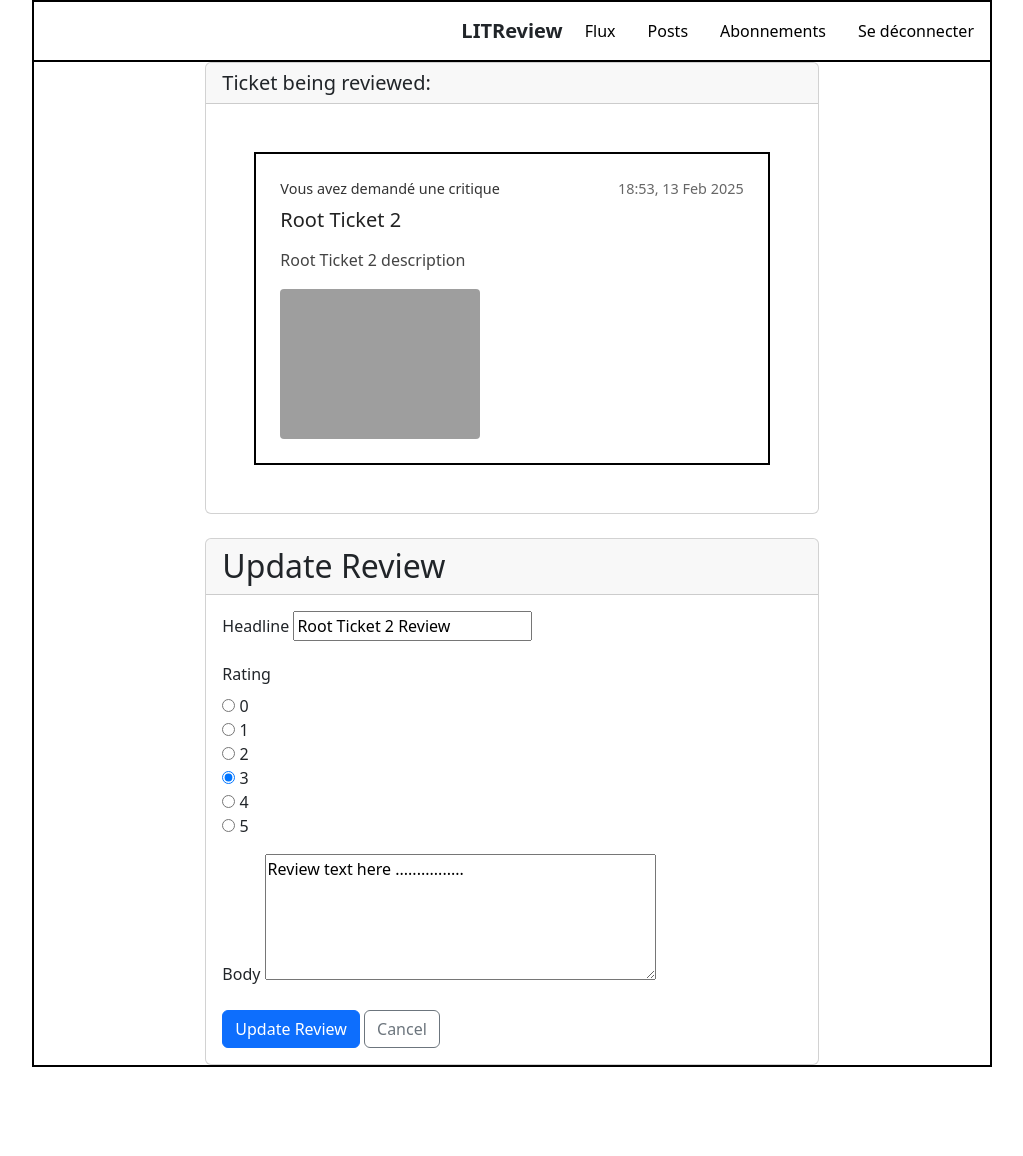
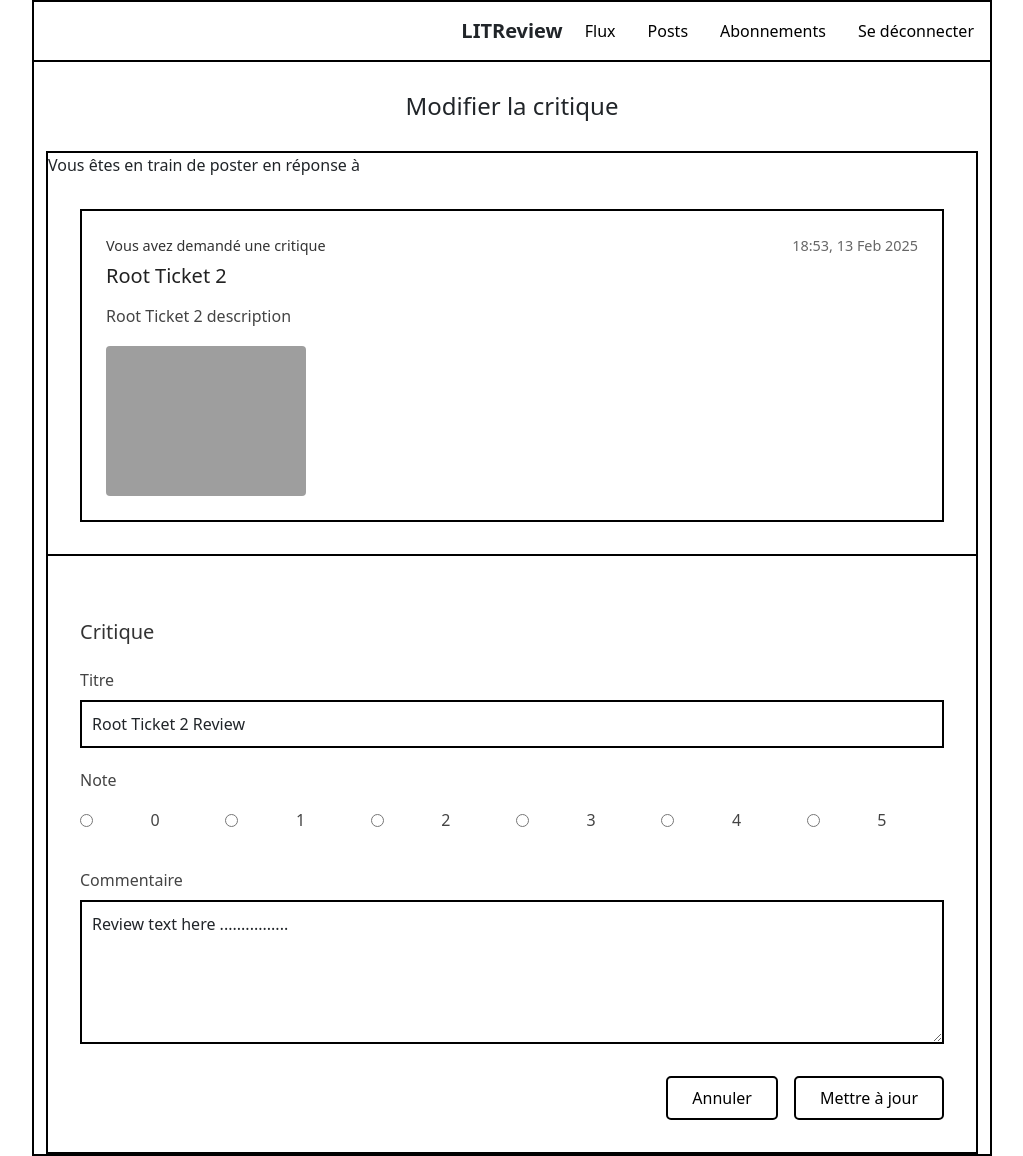
Before and after one commit to Hedi-Slm/Project9_Django_app, a Django app: page /reviews/review/8/update/ in a window 1280 px wide. Shown: the whole page, without its empty margins (128-1151 px from the left). Before the commit the page ends 1067 px from the top, so only its background shows below. Run offline with Django 5.2, Linux system fonts and the light colour scheme; a user stored in the database is signed in; data comes from the database, SQL or seed files in the repository; grey boxes are pictures that could not be loaded.

Commit message:
update html to use same css as review_create

```diff
--- a/reviews/templates/reviews/review_update.html
+++ b/reviews/templates/reviews/review_update.html
@@ -1,41 +1,64 @@
 {% extends 'base_plus_navbar.html' %}
+{% load static %}
 
-{% block title %}Update Review - LITReview{% endblock %}
+{% block title %}Update Review - LITReview{% endblock title %}
+
+{% block extra_css %}
+<link rel="stylesheet" href="{% static 'reviews/review_create.css' %}">
+{% endblock extra_css%}
 
 {% block content %}
-<div class="row justify-content-center">
-    <div class="col-md-8">
-        <div class="card mb-4">
-            <div class="card-header">
-                <h5 class="mb-0">Ticket being reviewed:</h5>
+<h1 id="page-title">Modifier la critique</h1>
+<div class="review-container">
+    <div class="response-header">
+        <p>Vous êtes en train de poster en réponse à</p>
+    </div>
+    <div class="review-body">
+        <!-- Ticket -->
+        {% include 'reviews/ticket_snippet.html' with ticket=review.ticket %}
+    </div>
+
+    <!-- Review Form -->
+    <div class="review-card">
+        <h2>Critique</h2>
+        <form method="post">
+            {% csrf_token %}
+
+            <!-- Title -->
+            <div class="form-group">
+                <label for="id_headline">Titre</label>
+                <input type="text" name="headline" id="id_headline"
+                       class="form-control" value="{{ form.headline.value }}" required>
             </div>
-            <div class="card-body">
-                {% include 'reviews/ticket_snippet.html' with ticket=review.ticket %}
+
+            <!-- Rating -->
+            <div class="form-group">
+                <label>Note</label>
+                <div class="rating-grid">
+                    {% for i in "012345"|make_list %}
+                    <div class="rating-option">
+                        <label for="id_rating_{{ forloop.counter }}">
+                            <input type="radio" name="rating" id="id_rating_{{ forloop.counter }}" value="{{ i }}" required>
+                            <span class="radio-number">{{ i }}</span>
+                        </label>
+                    </div>
+                    {% endfor %}
+                </div>
             </div>
-        </div>
 
-        <div class="card">
-            <div class="card-header">
-                <h2 class="mb-0">Update Review</h2>
+            <!-- Comment -->
+            <div class="form-group">
+                <label for="id_body">Commentaire</label>
+                <textarea name="body" id="id_body" class="form-control"
+                          rows="5">{{ form.body.value }}</textarea>
             </div>
-            <div class="card-body">
-                <form method="post">
-                    {% csrf_token %}
-                    {% for field in form %}
-                        <div class="mb-3">
-                            <label for="{{ field.id_for_label }}" class="form-label">{{ field.label }}</label>
-                            {{ field.errors }}
-                            {{ field }}
-                            {% if field.help_text %}
-                                <small class="form-text text-muted">{{ field.help_text }}</small>
-                            {% endif %}
-                        </div>
-                    {% endfor %}
-                    <button type="submit" class="btn btn-primary">Update Review</button>
-                    <a href="{% url 'reviews:feed' %}" class="btn btn-outline-secondary">Cancel</a>
-                </form>
+
+            <!-- Buttons -->
+            <div class="form-buttons">
+                <a href="{% url 'reviews:feed' %}" class="cancel-btn">Annuler</a>
+                <button type="submit" class="submit-btn">Mettre à jour</button>
             </div>
-        </div>
+        </form>
     </div>
 </div>
-{% endblock %}
+{% endblock content%}
```
